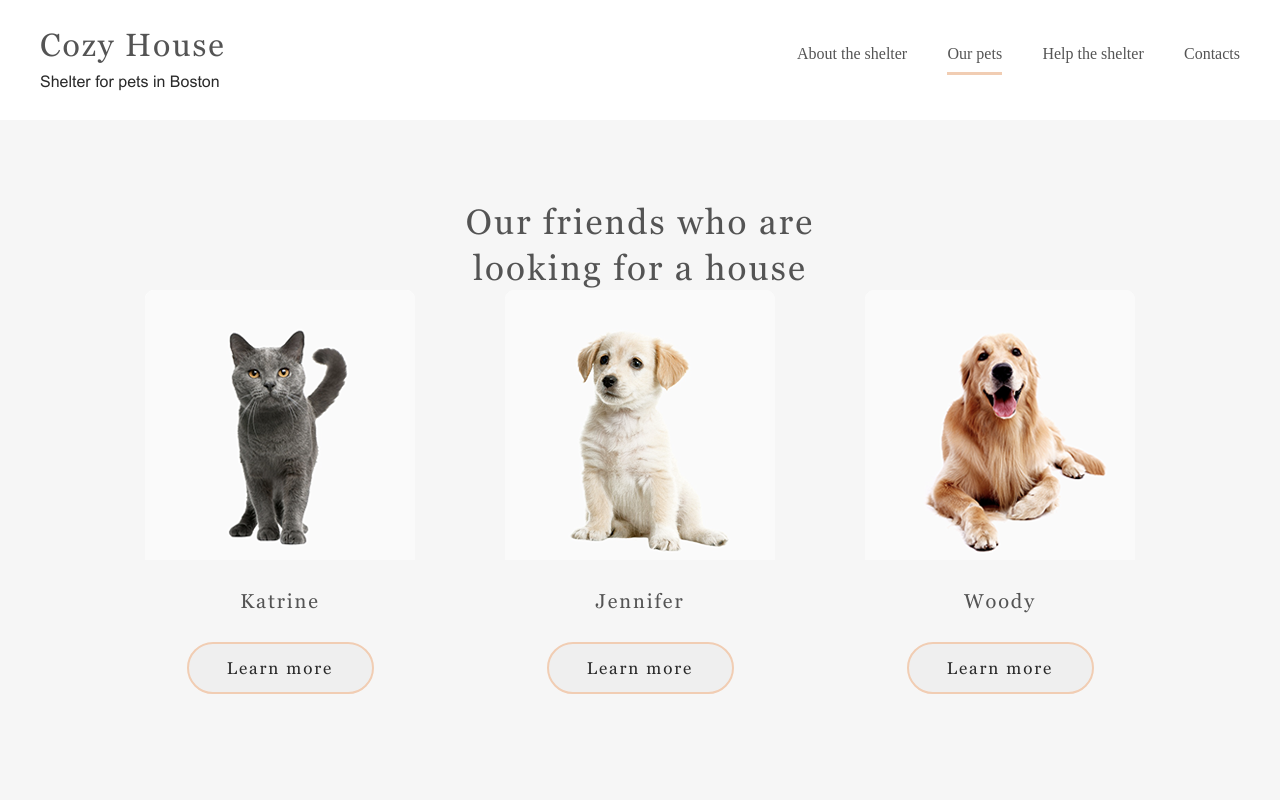
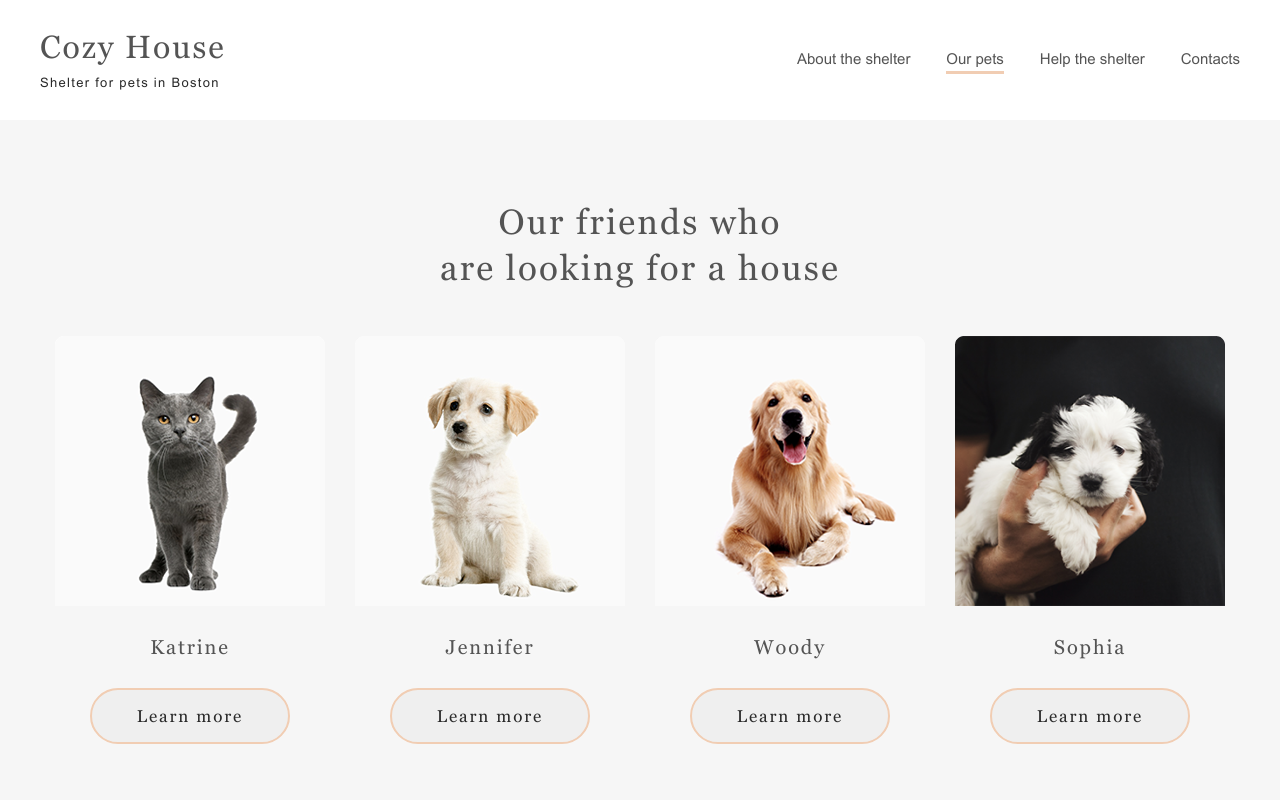
Before and after one commit to IzhNaviel/shelter, a plain HTML site: page shelter/our-pets.html in a window 1280 px wide. Shown: the top 800 px of the page. Drawn offline with Linux system fonts and the light colour scheme.

Commit message:
responsive our pets

```diff
--- a/shelter/our-pets.html
+++ b/shelter/our-pets.html
@@ -32,9 +32,8 @@
     </header>
     <main class="main">
         <section class="pets" id="our-pets">
-            <div class="wrapper">
-                <div class="pets__wrapper">
-                    <h3 class="pets-header">Our friends who are looking for a house</h3>
+                <div class="wrapper pets__wrapper">
+                    <h3 class="pets-header">Our friends who<br/>are looking for a house</h3>
                     <div class="our-pets-slider-wrapper">
                         <div class="pets-slider">
                             <div class="slider-card">
@@ -103,13 +102,10 @@
                         </button>
                     </div>
                 </div>
-            </div>
         </section>
     </main>
     <footer class="footer" id="contacts">
-        <div class="wrapper">
-            <div class="footer__wrapper">
-                <div class="footer-for-question-wrapper">
+        <div class="wrapper footer__wrapper">
                 <div class="footer-for-question">
                     <h3 class="h3-footer">For questions and suggestions</h3>
                     <div class="footer-contacts">
@@ -128,9 +124,7 @@
                         <h4 class="footer-text"> <img src="./img/icon-marker.svg" alt="point" class="adress-icon"><a href="https://goo.gl/maps/BmJU6sTVUuFHbikq5" target="_blank"> South Park, London</a></h4>
                     </div>
                 </div>
-                </div>
             <img src="./img/footer-puppy.png" alt="footer puppy" class="footer-img">
-            </div>
         </div>
     </footer>
 </body>
--- a/shelter/style.scss
+++ b/shelter/style.scss
@@ -199,6 +199,7 @@ p {
 }
 
 .header__logo-primary {
+    @include georgia($fw: 400);
     height: 35px;
     color: $primary-color;
     margin-bottom: 10px;
@@ -322,20 +323,31 @@ p {
 /* = PETS HEADER START=*/
 
 .pets-header__logo-primary {
+    @include georgia($fw: 400);
     color: $dark-i;
     margin-bottom: 10px;
 }
 
 .pets-header__logo-desc {
+    @include arial($fw: 400);
+    line-height: 15px;
+    letter-spacing: .1em;
+    font-size: 13px;
     color: $dark-3xl;
 }
 
 .pets-header__nav-item {
-    height: 27px;
+    @include arial($fw: 400);
+    font-size: 15px;
+    line-height: 160%;
     color: $dark-i;
     cursor: pointer;
 
-    &:nth-child(2),:active {
+    &:active {
+        border-bottom: 3px solid $primary-color;
+    }
+
+    &:first-child {
         color: $dark-3xl;
     }
 }
@@ -427,9 +439,8 @@ p {
 }
 
 .pets-header {
-    width: 400px;
-    height: 90px;
     text-align: center;
+    margin-bottom: 45px;
 
     @media screen and (max-width: $tablet) {
        margin-bottom: 60px;
@@ -473,6 +484,8 @@ p {
 
     &:hover {
         cursor: pointer;
+        background-color: $light-s;
+        box-shadow: 0px 2px 35px 14px rgba(13, 13, 13, 0.04);;
     }
 
     &:hover>.card-button {
@@ -500,7 +513,6 @@ p {
 }
 
 .card-button {
-    width: 187px;
     border: 2px solid $primary-color;
     border-radius: 100px;
     @include georgia($fw: 400);
@@ -508,7 +520,7 @@ p {
     line-height: 22.1px;
     letter-spacing: 1.9px;
     color: $dark-3xl;
-    padding: 13px 0px;
+    padding: 15px 45px;
     margin-bottom: 30px;
     align-self: center;
 
@@ -576,7 +588,6 @@ p {
 /*=OUR-PETS-START=*/
 
 .our-pets-slider-wrapper {
-    width: 1200px;
     display: flex;
     align-items: center;
     justify-content: space-between;
@@ -588,6 +599,8 @@ p {
     }
 
     .pets-slider {
+        gap: 40px 30px;
+
         @media screen and (max-width: $tablet) {
             flex-wrap: wrap;
             height: 1365px;
```
Also changed, not shown: shelter/style.css, 1 other file. Lines whose indentation alone changed are shown as unchanged.
